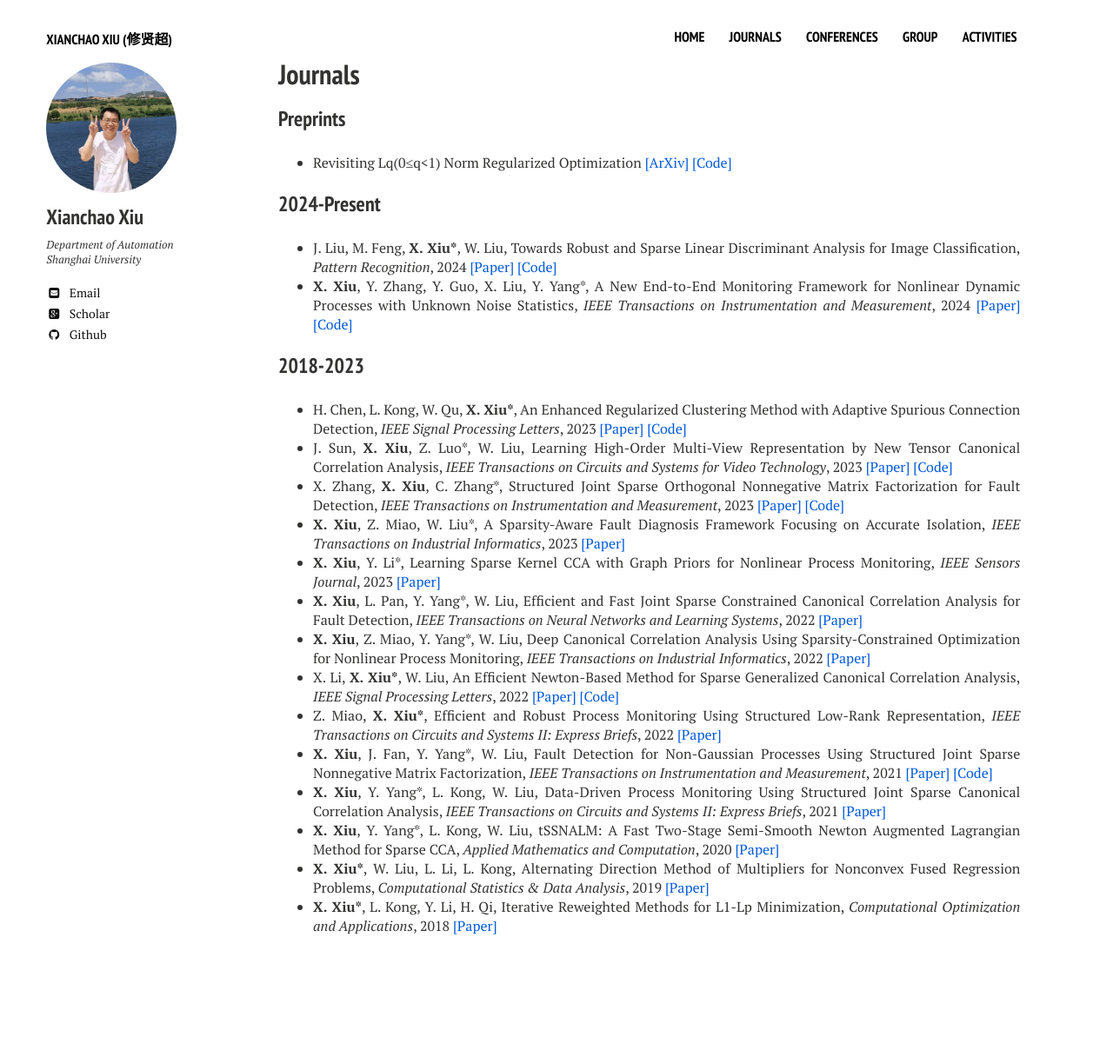
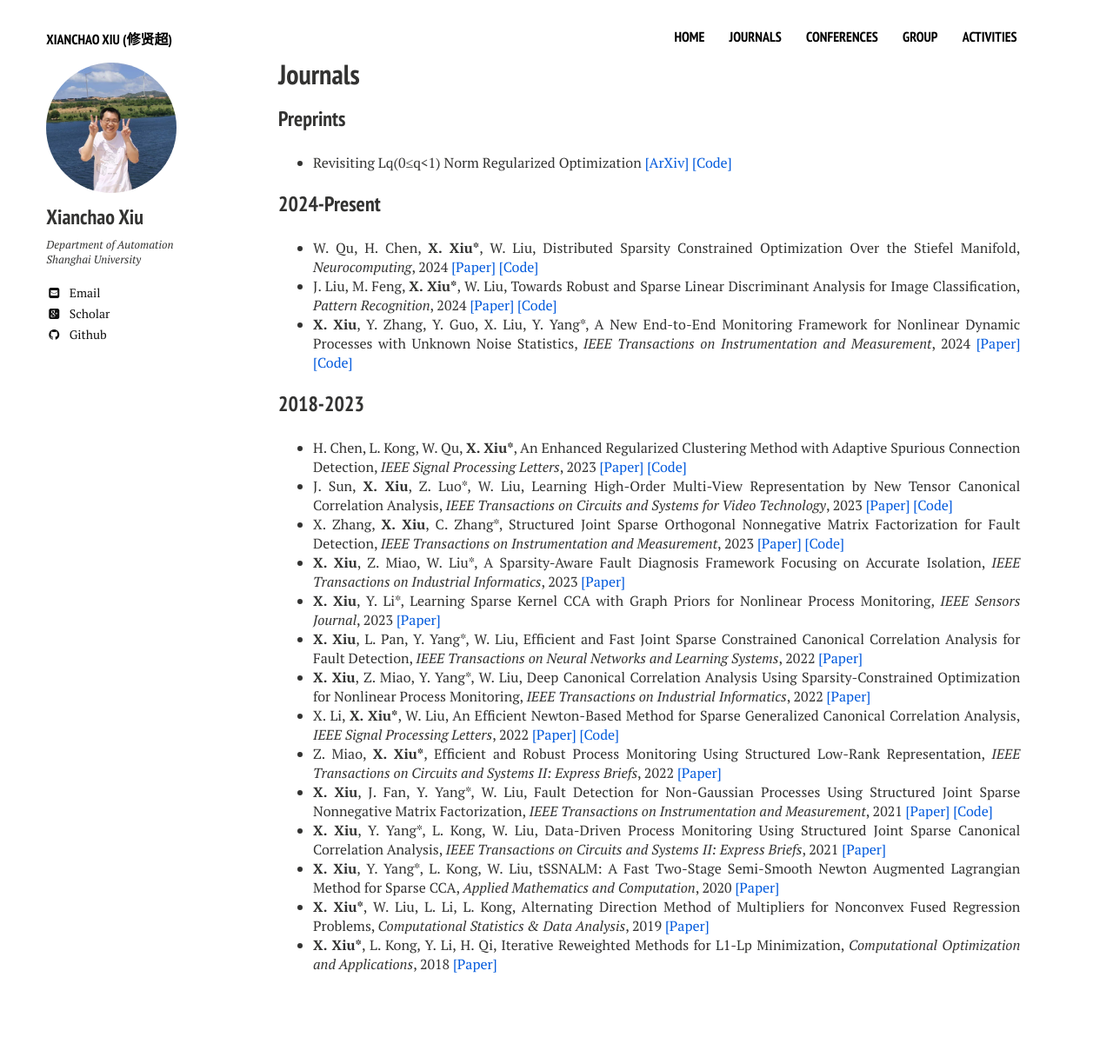
Before and after one commit to xianchaoxiu/xianchaoxiu.github.io, a Jekyll site: the page built from journals/index.md, in a window 1280 px wide. Shown: the whole page at 87% size. Built offline with Jekyll 4.4.1, drawn with Linux system fonts in a browser that asks for light colours; nearby versions of some CDN libraries; before the commit the page ends 1172 px from its top, so only the background shows below that.

Commit message:
Update index.md

```diff
--- a/journals/index.md
+++ b/journals/index.md
@@ -11,6 +11,7 @@ share: false
 * Revisiting Lq(0≤q<1) Norm Regularized Optimization <a href="https://arxiv.org/abs/2306.14394" class="textlink" target="_blank">[ArXiv]</a> <a href="https://github.com/ShenglongZhou/PSNP" class="textlink" target="_blank">[Code]</a> <br>
 
 ### 2024-Present
+* W. Qu, H. Chen, <b>X. Xiu*</b>, W. Liu, Distributed Sparsity Constrained Optimization Over the Stiefel Manifold, <i>Neurocomputing</i>, 2024 <a href="https://www.sciencedirect.com/science/article/pii/S0031320324002632" class="textlink" target="_blank">[Paper]</a> <a href="https://github.com/wtqu/DREAM" class="textlink" target="_blank">[Code]</a> <br>
 * J. Liu, M. Feng, <b>X. Xiu*</b>, W. Liu, Towards Robust and Sparse Linear Discriminant Analysis for Image Classification, <i>Pattern Recognition</i>, 2024 <a href="https://www.sciencedirect.com/science/article/pii/S0031320324002632" class="textlink" target="_blank">[Paper]</a> <a href="https://github.com/EMXlight/RSLDAplus" class="textlink" target="_blank">[Code]</a> <br>
 * <b>X. Xiu</b>, Y. Zhang, Y. Guo, X. Liu, Y. Yang*, A New End-to-End Monitoring Framework for Nonlinear Dynamic Processes with Unknown Noise Statistics, <i>IEEE Transactions on Instrumentation and Measurement</i>, 2024 <a href="https://ieeexplore.ieee.org/document/10464356" class="textlink" target="_blank">[Paper]</a> <a href="https://github.com/xianchaoxiu/2024-TIM-DRNN" class="textlink" target="_blank">[Code]</a> <br>
 
```
